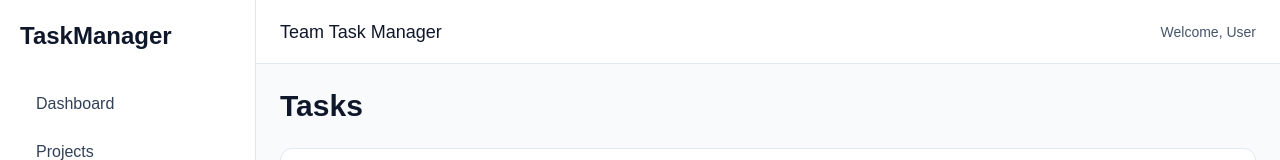
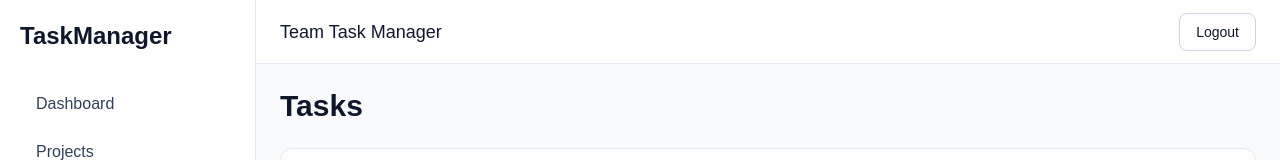
Before and after one commit to Indranil102/team-task-manager, a React (Vite) app in the folder client/: page /tasks in a window 1280 px wide. Shown: the top 160 px of the page. Built offline with nearby package versions, Linux system fonts and the light colour scheme; no server answers; sample sign-in values are in the browser's storage.

Commit message:
Update Navbar, MainLayout and Tasks components

```diff
--- a/client/src/components/Navbar.jsx
+++ b/client/src/components/Navbar.jsx
@@ -1,4 +1,23 @@
+import { useContext } from "react";
+
+import { useNavigate } from "react-router-dom";
+
+import { AuthContext } from "../context/AuthContext";
+
 function Navbar() {
+
+  const { logout } = useContext(AuthContext);
+
+  const navigate = useNavigate();
+
+  const handleLogout = () => {
+
+    logout();
+
+    navigate("/");
+
+  };
+
   return (
     <div className="h-16 bg-white border-b border-slate-200 flex items-center justify-between px-6">
 
@@ -6,9 +25,13 @@ function Navbar() {
         Team Task Manager
       </h2>
 
-      <div className="text-sm text-slate-600">
-        Welcome, User
-      </div>
+      <button
+        onClick={handleLogout}
+        className="text-sm border border-slate-300 px-4 py-2 rounded-lg hover:bg-slate-100"
+      >
+        Logout
+      </button>
+
     </div>
   );
 }
--- a/client/src/layouts/MainLayout.jsx
+++ b/client/src/layouts/MainLayout.jsx
@@ -2,6 +2,7 @@ import Sidebar from "../components/Sidebar";
 import Navbar from "../components/Navbar";
 
 function MainLayout({ children }) {
+
   return (
     <div className="flex min-h-screen bg-slate-50">
 
--- a/client/src/pages/Tasks.jsx
+++ b/client/src/pages/Tasks.jsx
@@ -98,7 +98,13 @@ function Tasks() {
   try {
 
     await API.put(
-      `/tasks/${taskId}?status=${status}`
+      `/tasks/${taskId}`,
+      {},
+      {
+        params: {
+          status,
+        },
+      }
     );
 
     fetchTasks();
@@ -185,7 +191,17 @@ function Tasks() {
 
           <div
             key={task.id}
-            className="bg-white border border-slate-200 rounded-xl p-5"
+            className={`rounded-xl p-5 border
+
+${
+  new Date(task.due_date) < new Date() &&
+  task.status !== "Completed"
+
+    ? "bg-red-50 border-red-200"
+
+    : "bg-white border-slate-200"
+}
+`}
           >
 
             <div className="flex items-center justify-between">
@@ -195,6 +211,7 @@ function Tasks() {
               </h2>
 
               <select
+    key={task.id}
   value={task.status}
   onChange={(e) =>
     updateTaskStatus(
@@ -202,7 +219,18 @@ function Tasks() {
       e.target.value
     )
   }
-  className="text-sm border border-slate-300 rounded-full px-3 py-1 outline-none"
+  className={`text-sm rounded-full px-3 py-1 outline-none border
+
+${
+  task.status === "Completed"
+    ? "bg-green-100 text-green-700 border-green-200"
+
+    : task.status === "In Progress"
+    ? "bg-yellow-100 text-yellow-700 border-yellow-200"
+
+    : "bg-slate-100 text-slate-700 border-slate-200"
+}
+`}
 >
 
   <option value="Pending">
```
